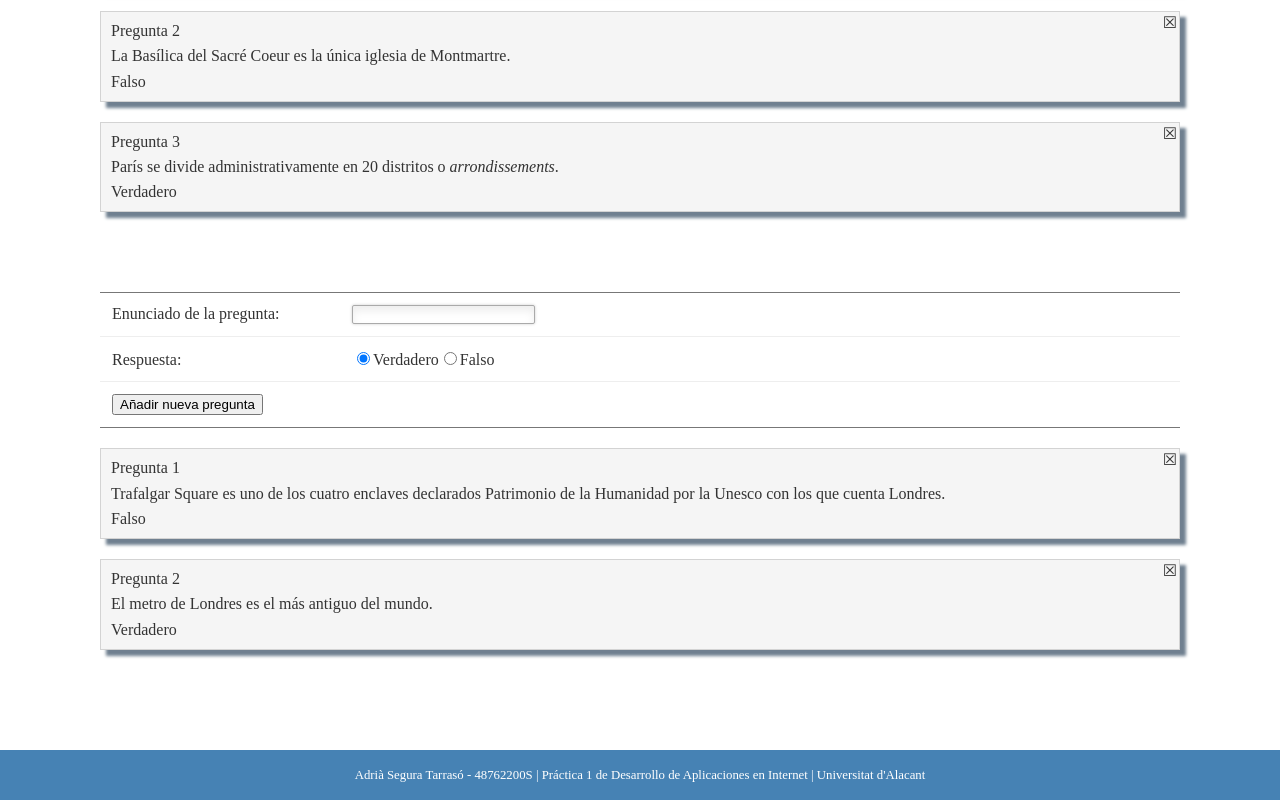
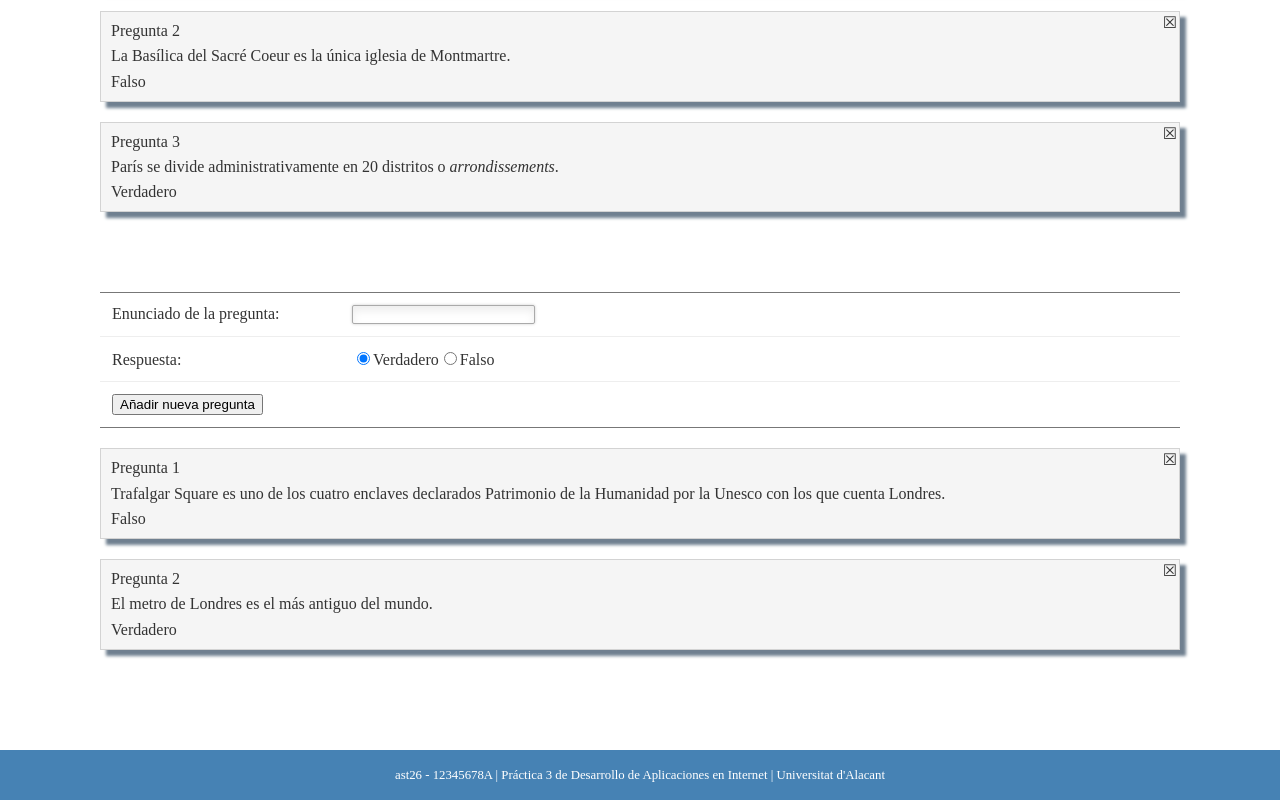
Before and after one commit to Adrist/DAI, a plain HTML site: page Practica 3/index.html in a window 1280 px wide. Shown: the part 635-1435 px from the top of the page. Drawn offline with Linux system fonts and the light colour scheme; a web font is replaced by a local one.

Commit message:
Update index.html
Removed footer data

```diff
--- a/Practica 3/index.html
+++ b/Practica 3/index.html
@@ -83,9 +83,9 @@
       </section>
     </main>
     <footer>
-      <span id="nombre">Adrià Segura Tarrasó</span> -
-      <span id="dni">48762200S</span> |
-      Práctica 1 de Desarrollo de Aplicaciones en Internet |
+      <span id="nombre">ast26</span> -
+      <span id="dni">12345678A</span> |
+      Práctica 3 de Desarrollo de Aplicaciones en Internet |
       Universitat d'Alacant
     </footer>
   </body>
```
